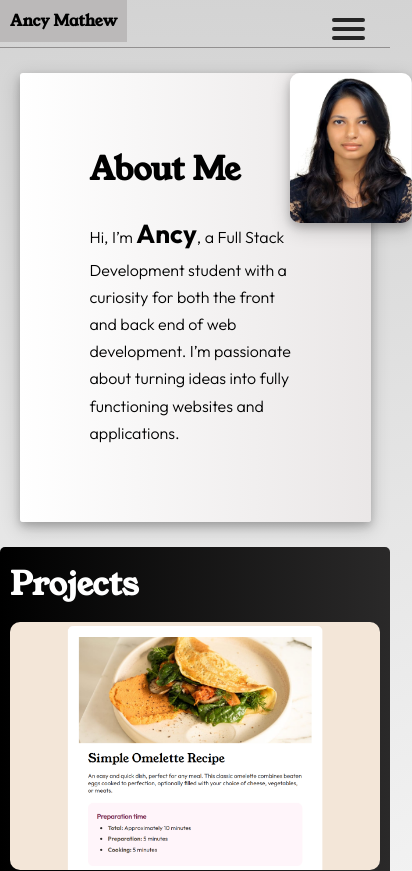
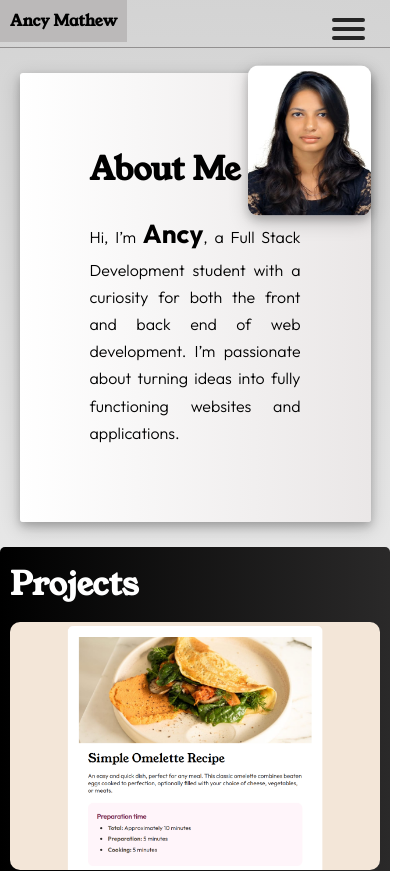
Before and after one commit to Ancy256/Assignment5, a plain HTML site: page index.html in a window 390 px wide. Shown: the top 871 px of the page, 412 px wide, since content can reach past the window. Drawn offline with Linux system fonts and the light colour scheme.

Commit message:
about me responsive

```diff
--- a/index.html
+++ b/index.html
@@ -46,12 +46,10 @@
                 <div class="aboutme_div">
                     <div class="aboutmedesc">
                         <h2>About Me</h2>
-                    <p>Hi, I’m <span>Ancy</span>, a Full Stack Development student with a curiosity for both the front and back end of
-                        web development. I’m passionate about turning ideas into fully functioning websites and applications.
-                    </p>
-                    </div>
-                    <div class="aboutmeimg">
-                        <img src="./images/Ancy.jpg" alt="profile_picture"/>
+                        <p>Hi, I’m <span>Ancy</span>, a Full Stack Development student with a curiosity for both the front and back end of
+                            web development. I’m passionate about turning ideas into fully functioning websites and applications.
+                        </p>
+                            <img src="./images/Ancy.jpg" alt="profile_picture" class="aboutme_img"/>
                     </div>
                 </div>
             </div>
--- a/style/style.css
+++ b/style/style.css
@@ -91,29 +91,28 @@ span{
     grid-template-columns: 1fr;
     align-items: center;
     padding: 25px 0px;
-    position: relative;
 }
-.aboutmeimg img{
-    height:280px;
-    border-radius:10px;
-    position: absolute;
-    top: 50%;
-    left: 20%;
-    transform: translate(calc(-90%),calc(-50%));
-    box-shadow: 0 4px 8px 0 rgba(0, 0, 0, 0.2), 0 6px 20px 0 rgba(0, 0, 0, 0.19);
-}
-
 .aboutmedesc{
     background-image: linear-gradient(to right,white,rgb(234, 231, 231));
     border-radius: 3px;
     width: 60%;
-    margin: auto;
+    margin:auto;
+    position: relative;
     line-height: 1.7;
     align-content: center;
+    text-align: justify;
     padding: 70px 70px;
     box-shadow: 0 4px 8px 0 rgba(0, 0, 0, 0.2), 0 6px 20px 0 rgba(0, 0, 0, 0.19);
 }
-
+.aboutme_img{
+    height:280px;
+    position: absolute;
+    border-radius:10px;
+    right:0;
+    top:0;
+    transform: translate(calc(90%),calc(5%));
+    box-shadow: 0 4px 8px 0 rgba(0, 0, 0, 0.2), 0 6px 20px 0 rgba(0, 0, 0, 0.19);
+}
 .projects{
     max-width: 1220px;
     margin: auto;
@@ -216,25 +215,14 @@ label{
             display: block;
             z-index: 1;
         }
-     .aboutme_div{
-        display: grid;
-        grid-template-columns: 1fr;
-        align-items: center;
-        position: relative;
-    }
-    .aboutmeimg img{
-        height: 150px;
-        top: 20%;
-        left: 90%;
-        transform: translate(calc(-50%),calc(-50%));
-    }
+        .aboutme_img{
+            height:150px;
+            right:0;
+            top:0;
+            transform: translate(calc(0%),calc(-5%));
+        }
     .aboutmedesc{
         width: 90%;
-        margin: auto;
-        line-height: 1.7;
-        align-content: center;
-        padding: 70px 70px;
-        box-shadow: 0 4px 8px 0 rgba(0, 0, 0, 0.2), 0 6px 20px 0 rgba(0, 0, 0, 0.19);
     }
 
     .projectdesc ol{
@@ -248,3 +236,25 @@ label{
         background-color: rgba(37, 36, 36, 0.641);
     }
 }
+@media screen and (min-width:769px) {
+    .aboutme_img{
+        height: 200px;
+        right:0;
+        top:0;
+        transform: translate(calc(65%),calc(-10%));
+    }
+    .aboutmedesc{
+        width: 70%;
+    }
+}
+ @media screen and (min-width:1024px) {
+     .aboutme_img{
+        height:280px;
+        right:0;
+        top:0;
+        transform: translate(calc(90%),calc(5%));
+    }
+    .aboutmedesc{
+        width: 60%;
+    }
+}
```
